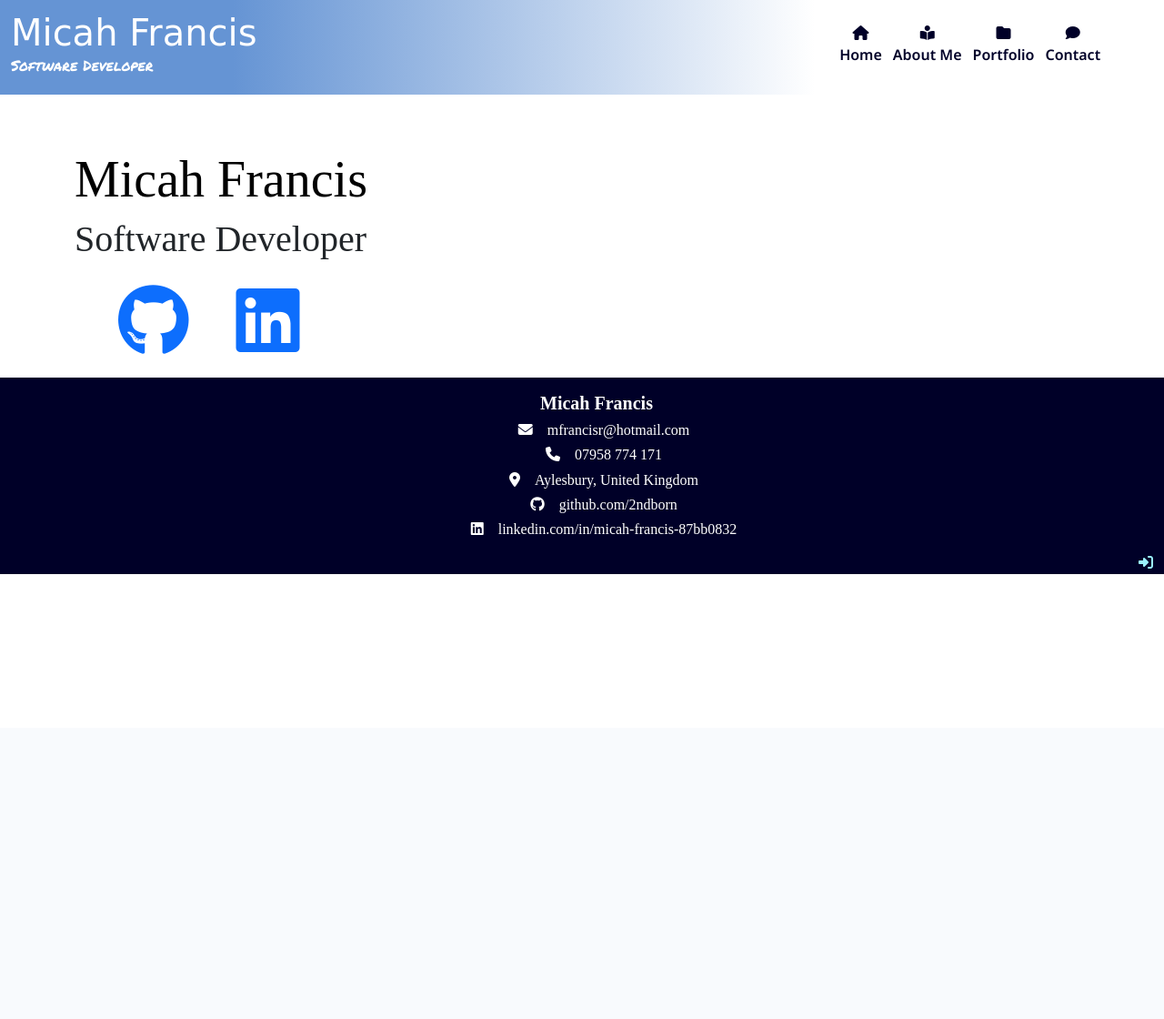
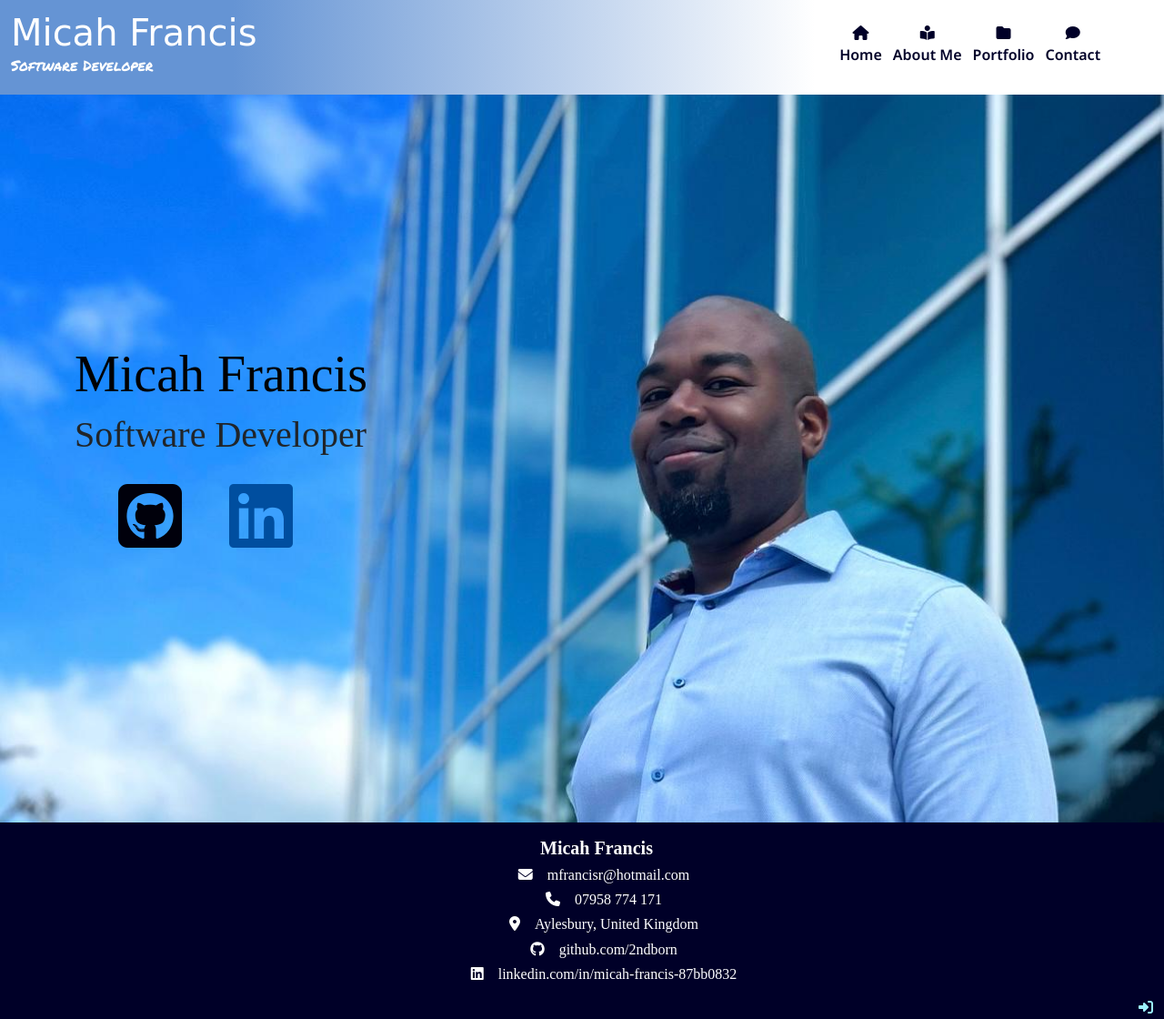
Before and after one commit to 2ndborn/micah_francis, a Django app: page / in a window 1280 px wide. Shown: the whole page at 91% size. Before the commit the page ends 631 px from the top, so only its background shows below. Run offline with Django 3.2, Linux system fonts and the light colour scheme; some libraries are stand-ins or nearby versions; some web fonts are replaced.

Commit message:
added the hero image for the home page

```diff
--- a/home/templates/home/index.html
+++ b/home/templates/home/index.html
@@ -10,16 +10,18 @@
 {% endblock %}
 
 {% block content %}
+<div class="bg-home home-image">
     <div class="container h-100">
         <div class="row h-100">
-        <div class="col-7 col-md-6 my-auto">
+            <div class="col-7 col-md-6 my-auto title-overlay">
                 <h1 class="display-4 logo-font text-black">
                     Micah Francis
                 </h1>
                 <h3 class="display-6">Software Developer</h3>
                 <div class="social-container">
-                <a href=""><span class="social-icons mx-4"><i class="fa-brands fa-github"></i></span></a>
-                <a href=""><span class="social-icons mx-4"><i class="fa-brands fa-linkedin"></i></span></a>
+                    <a href=""><span class="social-icons git mx-4"><i class="fa-brands fa-square-github"></i></span></a>
+                    <a href=""><span class="social-icons link mx-4"><i class="fa-brands fa-linkedin"></i></span></a>
+                </div>
             </div>
         </div>
     </div>
--- a/static/css/base.css
+++ b/static/css/base.css
@@ -60,6 +60,14 @@ footer {
     margin-left: 24px;
 }
 
+.link {
+    color: #004e9f;
+}
+
+.git {
+    color: #00000b;
+}
+
 .sign-in {
     text-align: right;
 }
@@ -67,9 +75,32 @@ footer {
 .sign-in a {
     color: #9bf2ff;
 }
+/****************************Home**********************************/
+
+.home-image {
+    background: url(/media/micah_hero.jpg) no-repeat;
+}
+
+.bg-home {
+    background-size: cover;
+    height: 100vh;
+    background-position-y: -150px;
+}
+
+
+.header-container {
+    padding-top: 104px;
+}
 
 /****************************Media Queries**********************************/
+@media (max-width: 1366px) {
+    .bg-home {
+        background-position-y: 0;
+    }
+}
 
-.header-container {
-    padding-top: 164px;
+@media (max-width: 992px) {
+    .bg-home {
+        background-position-x: -250px;
+    }
 }
```
Also changed, not shown: media/code.jpg (added), media/micah_hero.jpg (added). Lines whose indentation alone changed are shown as unchanged.
